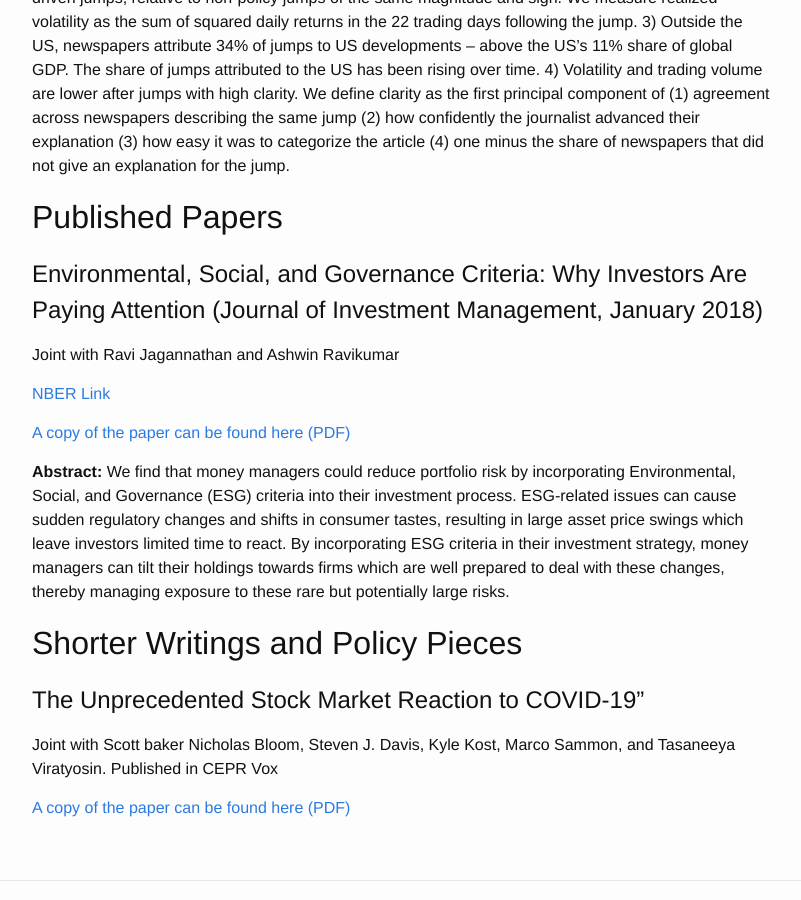
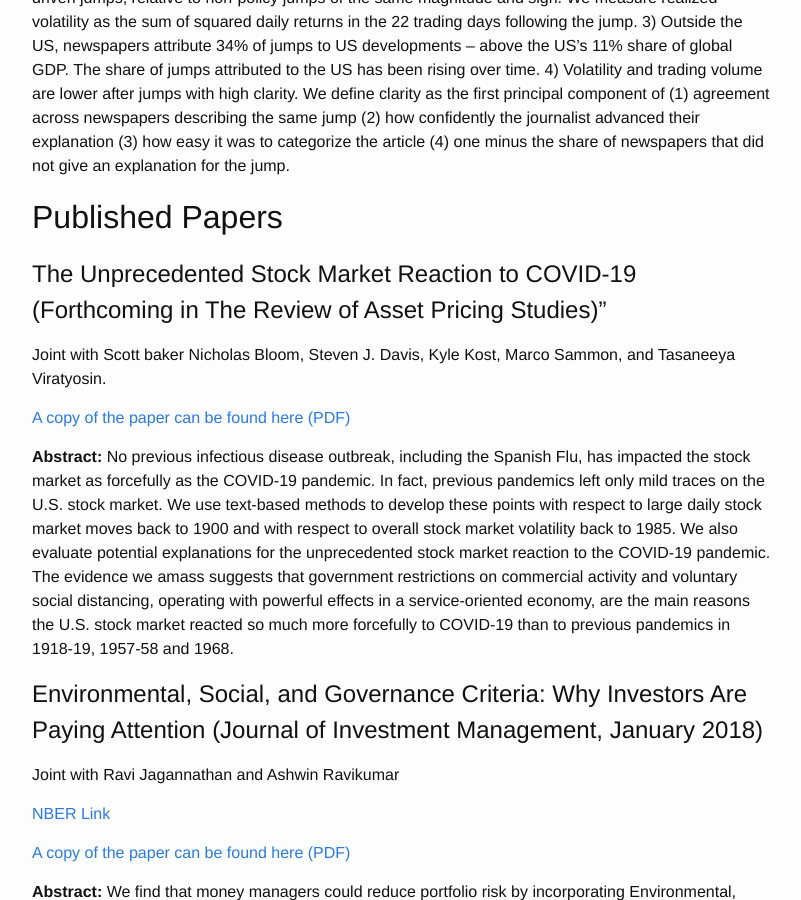
Before and after one commit to mcsammon/mcsammon.github.io, a Jekyll site: the page built from research.md, in a window 1280 px wide and 900 px high, scrolled down 2185 px. Shown: the whole window, without its empty margins (238-1039 px from the left). Built offline with Jekyll 4.4.1, drawn with Linux system fonts in a browser that asks for light colours; comment, search, counter and statistics services are not loaded.

Commit message:
website updates

```diff
--- a/cv-contact.html
+++ b/cv-contact.html
@@ -5,7 +5,7 @@ permalink: /cv-contact/
 order: 3
 ---
 <p>
-  <a href="/images/MS_CV_3_2020_v2.pdf" target="_blank">
+  <a href="/images/MS_CV_7_2020.pdf" target="_blank">
     You can find my CV here.
   </a> [Updated: March, 2020]
 </p>
--- a/research.md
+++ b/research.md
@@ -112,6 +112,18 @@ Main Findings:
 
 ## Published Papers
 
+# The Unprecedented Stock Market Reaction to COVID-19 (Forthcoming in The Review of Asset Pricing Studies)"
+
+Joint with Scott baker Nicholas Bloom, Steven J. Davis, Kyle Kost, Marco Sammon, and Tasaneeya Viratyosin.
+
+<p>
+  <a href="/images/StockMarkets_COVID.pdf" target="_blank">
+    A copy of the paper can be found here (PDF)
+  </a>
+</p>
+
+**Abstract:** No previous infectious disease outbreak, including the Spanish Flu, has impacted the stock market as forcefully as the COVID-19 pandemic. In fact, previous pandemics left only mild traces on the U.S. stock market. We use text-based methods to develop these points with respect to large daily stock market moves back to 1900 and with respect to overall stock market volatility back to 1985. We also evaluate potential explanations for the unprecedented stock market reaction to the COVID-19 pandemic. The evidence we amass suggests that government restrictions on commercial activity and voluntary social distancing, operating with powerful effects in a service-oriented economy, are the main reasons the U.S. stock market reacted so much more forcefully to COVID-19 than to previous pandemics in 1918-19, 1957-58 and 1968.
+
 # Environmental, Social, and Governance Criteria: Why Investors Are Paying Attention (Journal of Investment Management, January 2018)
 
 Joint with Ravi Jagannathan and Ashwin Ravikumar
@@ -124,15 +136,3 @@ Joint with Ravi Jagannathan and Ashwin Ravikumar
   </a>
 </p>
 **Abstract:** We find that money managers could reduce portfolio risk by incorporating Environmental, Social, and Governance (ESG) criteria into their investment process. ESG-related issues can cause sudden regulatory changes and shifts in consumer tastes, resulting in large asset price swings which leave investors limited time to react. By incorporating ESG criteria in their investment strategy, money managers can tilt their holdings towards firms which are well prepared to deal with these changes, thereby managing exposure to these rare but potentially large risks.
-
-## Shorter Writings and Policy Pieces
-
-# The Unprecedented Stock Market Reaction to COVID-19"
-
-Joint with Scott baker Nicholas Bloom, Steven J. Davis, Kyle Kost, Marco Sammon, and Tasaneeya Viratyosin.  Published in CEPR Vox
-
-<p>
-  <a href="/images/StockMarkets_COVID.pdf" target="_blank">
-    A copy of the paper can be found here (PDF)
-  </a>
-</p>
```
Also changed, not shown: 3 other files.
